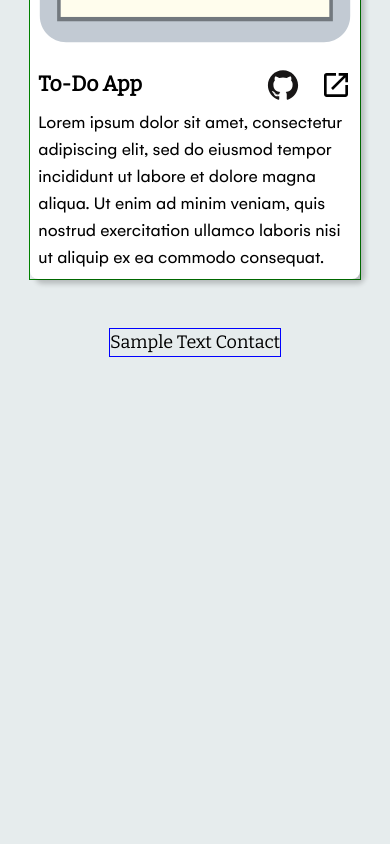
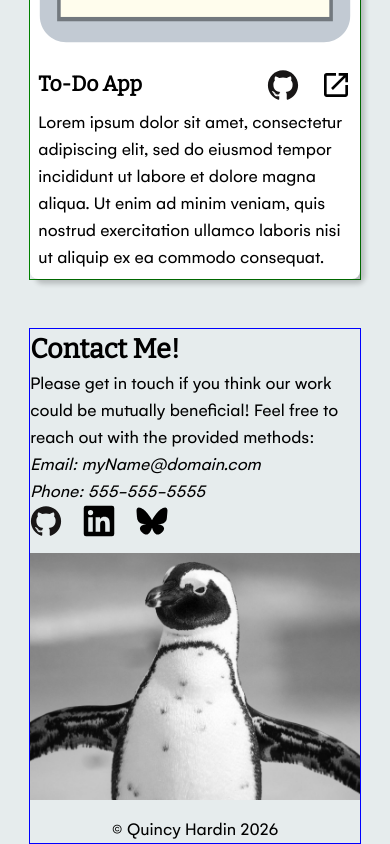
Before and after one commit to Q-Chan97/homepage, a website built with webpack: page src/template.html in a window 390 px wide. Shown: the part 4310-5154 px from the top of the page. Before the commit the page ends 4667 px from the top, so only its background shows below. Built offline with nearby package versions, Linux system fonts and the light colour scheme.

Commit message:
feat: Build mobile layout for footer region

```diff
--- a/src/template.html
+++ b/src/template.html
@@ -112,8 +112,28 @@
       </section>
     </main>
     <footer>
-      <section class="heading-title three">
-        <p>Sample Text Contact</p>
+      <section class="organizer three">
+        <div class="contact-wrapper">
+          <h2 class="heading-title">Contact Me!</h2>
+          <p class="contact-text">Please get in touch if you think our work could be mutually beneficial! Feel free to reach out with the provided methods:</p>
+          <address>
+            <p class="contact-info">Email: myName@domain.com</p>
+            <p class="contact-info">Phone: 555-555-5555</p>
+          </address>
+          <nav aria-label="Social Media and Contact Links">
+            <ul class="links">
+              <li><a href="https://github.com/Q-Chan97" target="_blank" rel="noopener"><img class="link-image" src="./assets/icons/github-original.svg" alt="Github Profile"></a></li>
+              <li><a href="https://www.linkedin.com/" target="_blank" rel="noopener"><img class="link-image" src="./assets/icons/linkedin-plain.svg" alt="Linkedin"></a></li>
+              <li><a href="https://bsky.app/" target="_blank" rel="noopener"><img class="link-image" src="./assets/icons/bluesky-icon.svg" alt="Bluesky"></a></li>
+            </ul>
+          </nav>
+        </div>
+        <picture class="footer-image">
+          <source media="(width < 1024px)" srcset="./assets/images/penguin-footer-small_1456x1092.jpg">
+          <source media="(width > 1024px)" srcset="./assets/images/penguin-footer-main_2048x1365.jpg">
+          <img src="./assets/images/penguin-footer-main_2048x1365.jpg" alt="Quincy Hardin">
+        </picture>
+        <p class="copyright">© Quincy Hardin 2026</p>
       </section>
     </footer>
   </body>
```
